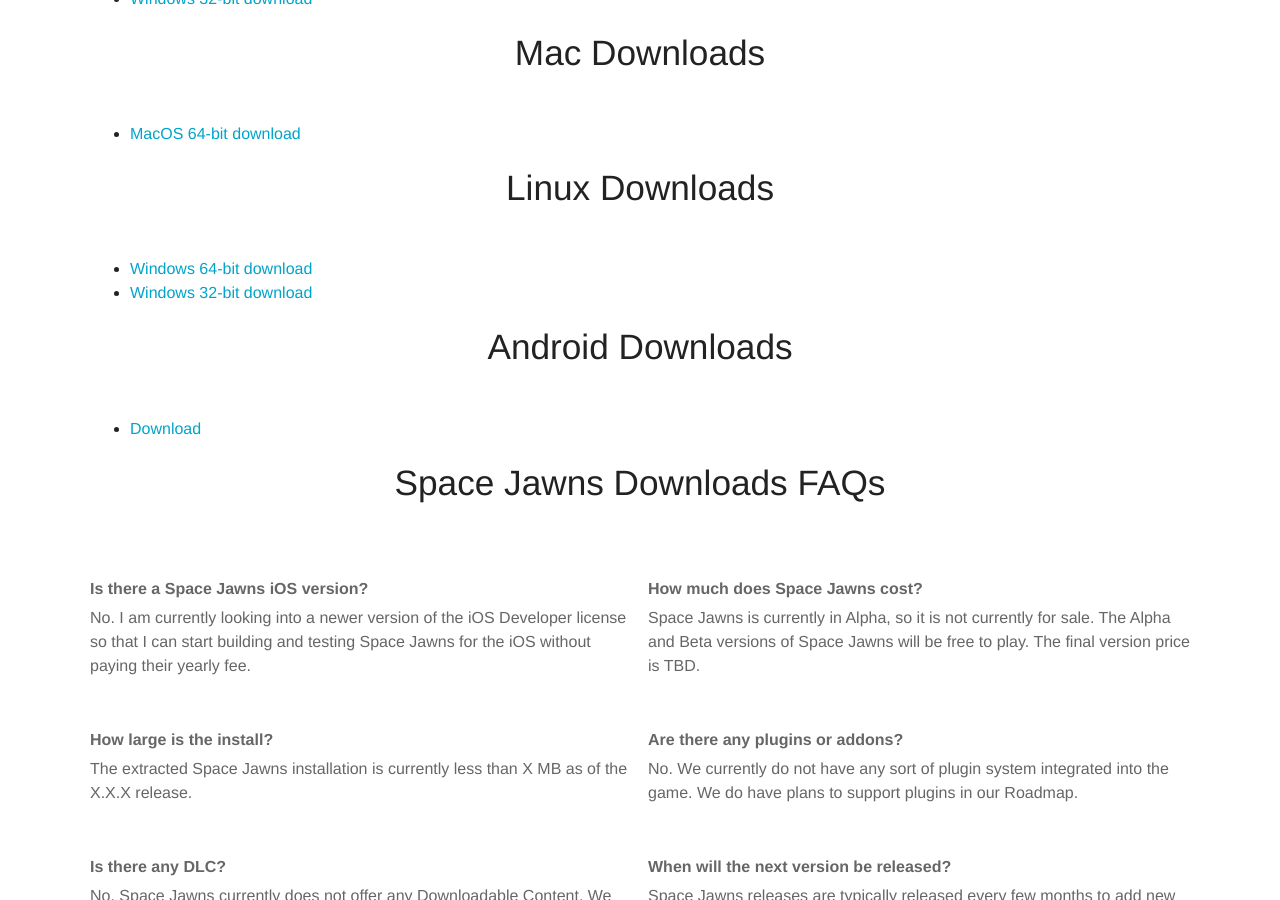
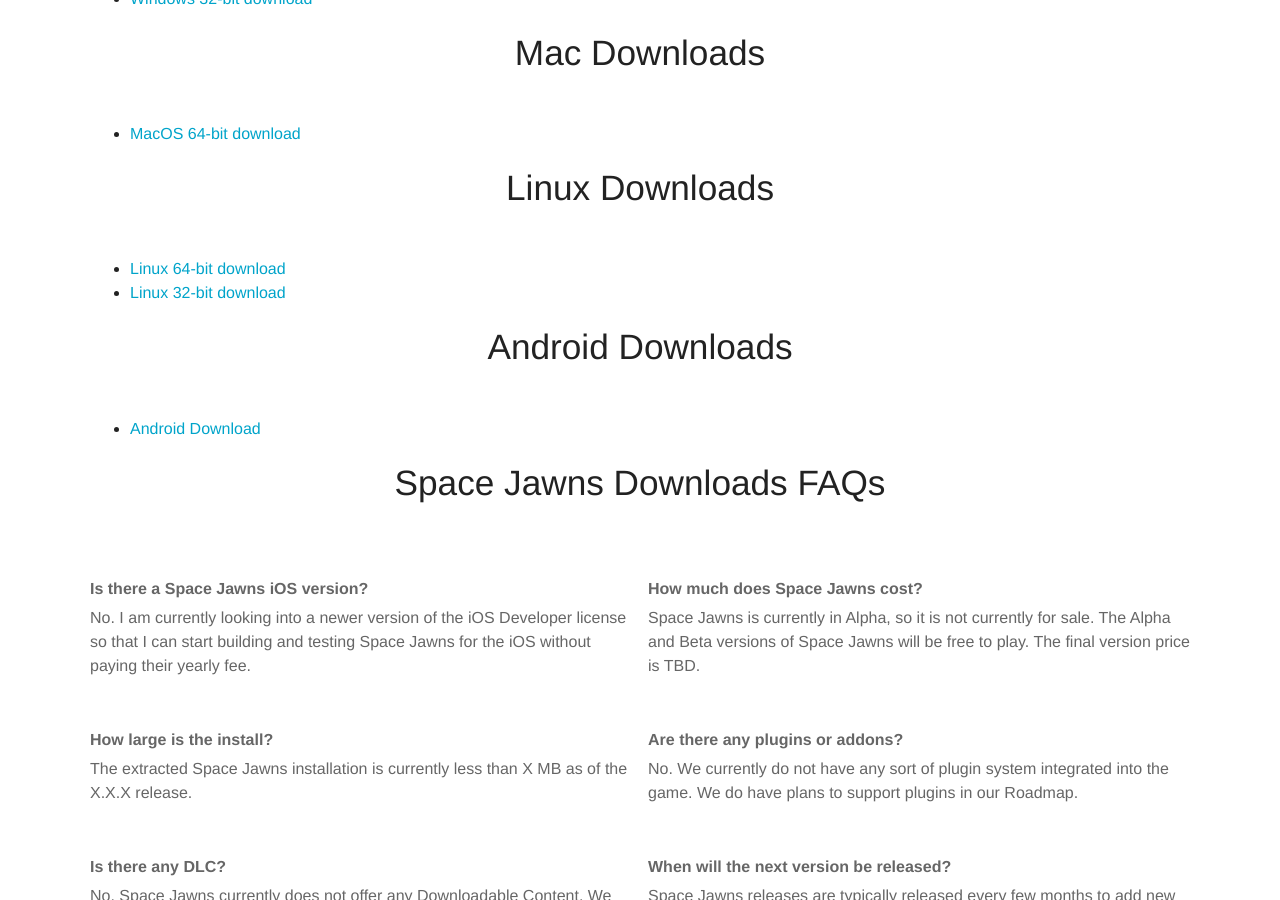
Before and after one commit to sk33lz/spacejawns, a Jekyll site: the page built from docs/pages/download.md, in a window 1280 px wide and 900 px high, scrolled down 1013 px. Built offline with Jekyll 4.4.1, drawn with Linux system fonts in a browser that asks for light colours; nearby versions of some CDN libraries.

Commit message:
Adding download links for 2.6.1.

```diff
--- a/docs/pages/download.md
+++ b/docs/pages/download.md
@@ -38,7 +38,7 @@
       - text: <strong>Changelog</strong><br /><a href="#">View Changelog</a>
         highlight: false
     call_to_action:
-      link: http://mysite.com?plan=pro
+      link: /download#linux-downloads
       text: Download for Linux
   - name: Android
     color: "#A4C639"
@@ -50,7 +50,7 @@
       - text: <strong>Changelog</strong><br /><a href="#">View Changelog</a>
         highlight: false
     call_to_action:
-      link: http://mysite.com?plan=professional
+      link: /download#android-downloads
       text: Download for Android
 faqs:
   - question: Is there a Space Jawns iOS version?
@@ -96,11 +96,11 @@
   - [MacOS 64-bit download](https://www.dropbox.com/s/x5muyy79zsfeeo5/Space-Jawns-2.6.1-Alpha-Win64.exe?dl=1)
 
 <h2 id="linux-downloads">Linux Downloads</h2>
-  - [Windows 64-bit download](https://www.dropbox.com/s/x5muyy79zsfeeo5/Space-Jawns-2.6.1-Alpha-Win64.exe?dl=1)
-  - [Windows 32-bit download](https://www.dropbox.com/s/39q9ehud4im6tnv/Space-Jawns-2.6.1-Alpha-Win32.exe?dl=1)
+  - [Linux 64-bit download](https://www.dropbox.com/s/x5muyy79zsfeeo5/Space-Jawns-2.6.1-Alpha-Win64.exe?dl=1)
+  - [Linux 32-bit download](https://www.dropbox.com/s/39q9ehud4im6tnv/Space-Jawns-2.6.1-Alpha-Win32.exe?dl=1)
 
 <h2 id="android-downloads">Android Downloads</h2>
-  - [Download](https://www.dropbox.com/s/7hg0dgxu9zaglta/Space-Jawns-2.6.1-Alpha.apk?dl=1)
+  - [Android Download](https://www.dropbox.com/s/7hg0dgxu9zaglta/Space-Jawns-2.6.1-Alpha.apk?dl=1)
 
 {% if page.faqs %}
   <h2>Space Jawns Downloads FAQs</h2>
```
Also changed, not shown: other parts of docs/pages/download.md (+2 -2 lines).
